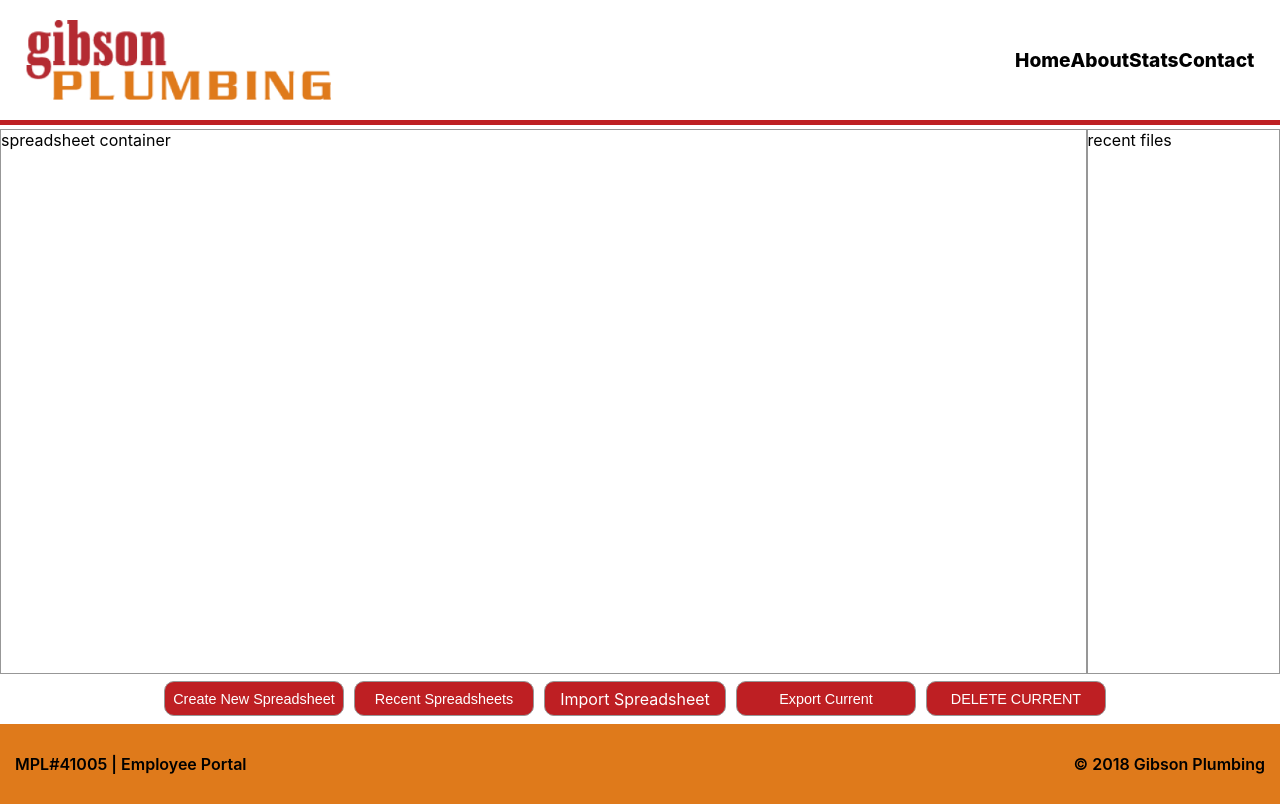
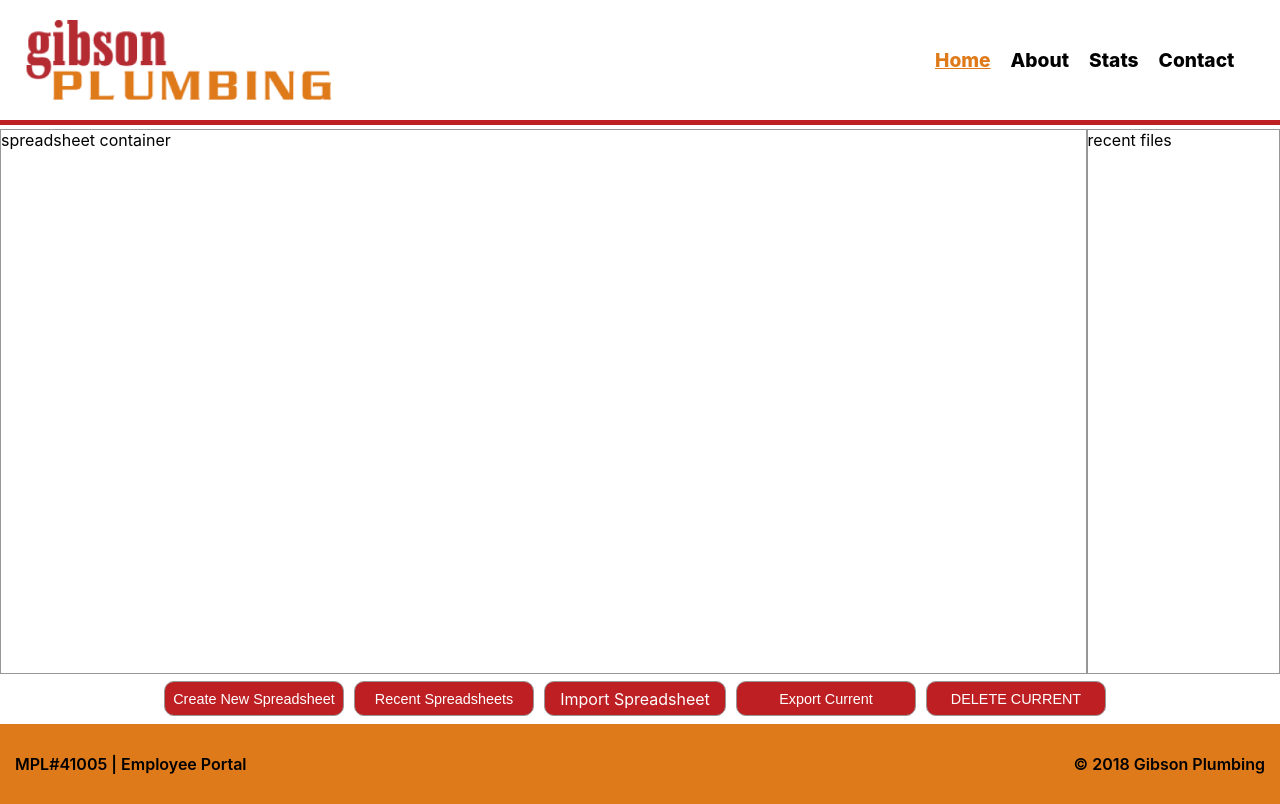
Before and after one commit to JS-goose/gibson-code-challenge, a React (Create React App) app: page / in a window 1280 px wide. In both pictures the pointer is over the item "Home". Built offline with nearby package versions, Linux system fonts and the light colour scheme; no server answers.

Commit message:
updated nav li styling

```diff
--- a/src/components/Nav/Nav.module.css
+++ b/src/components/Nav/Nav.module.css
@@ -15,15 +15,16 @@ nav ul {
     padding-right: 2%;
 }
 
-nav ul li a{
+nav ul li{
     padding-right: 20px;
     text-decoration: none;
     color: inherit;
 }
 
-nav ul li a:hover {
+nav ul li:hover {
     text-decoration: underline;
     color: var(--orange);
+    cursor: pointer;
 }
 
 #nav-logo {
```
